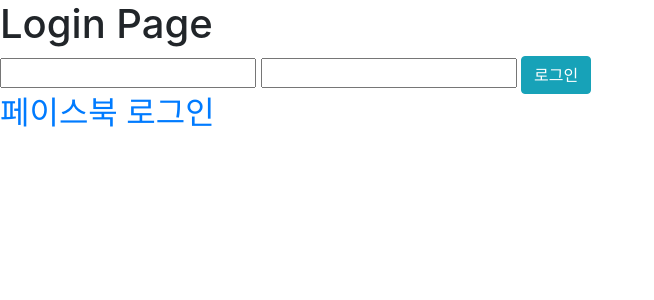
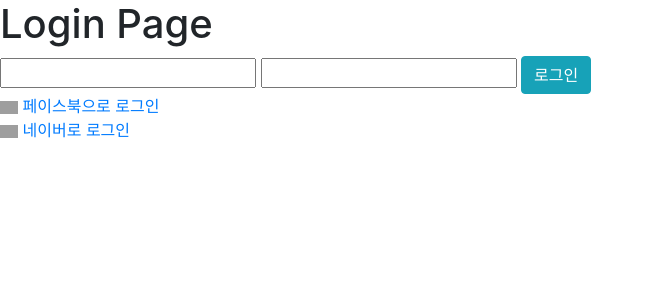
Before and after one commit to MRTOrganization/MyRealTrip_backend, a Django app: page /members/login/ in a window 1280 px wide. Shown: the part 56-356 px from the top of the page, without its empty margins (0-654 px from the left). Run offline with Django 3.2, Linux system fonts and the light colour scheme; parts of the project's set-up code (start-up, migrations or seed data) failed here and were passed over; some libraries are stand-ins or nearby versions; grey boxes are pictures that could not be loaded.

Commit message:
naver-login 로컬 성공

```diff
--- a/app/templates/members/login.html
+++ b/app/templates/members/login.html
@@ -10,8 +10,20 @@
             <input type="password" name="password">
             <button type="submit" class="btn btn-info">로그인</button>
         </form>
+    </div>
 
-        <h2><a href="{% provider_login_url 'facebook' method='oauth2' %}">페이스북 로그인</a></h2>
+    <div class="btn-wrap">
+        <a class="btn-new btn--type-outline btn--width-100 btn-sns" href="{% provider_login_url 'facebook' method='oauth2' %}">
+    <img class="icon" src="https://d2yoing0loi5gh.cloudfront.net/assets/kitty/setting/fb-logo@2x-2a65bc6ab97a894a1baeca5b714f4201eb991cfc6d955ef657f86de8e56f89d5.png" width="18">
+    <span>페이스북으로 로그인</span>
+        </a>
+    </div>
+
+    <div class="btn-wrap">
+        <a class="btn-new btn--type-outline btn--width-100 btn-sns" href="{% provider_login_url 'naver' method='oauth2' %}">
+    <img class="icon" src="https://d2yoing0loi5gh.cloudfront.net/assets/kitty/setting/naver-logo@2x-332865f7b796a02822378e0b61e6dcace93ae9a24abd810cd774a06b5fbcb0b5.png" width="18">
+    <span>네이버로 로그인</span>
+    </a>
     </div>
 
 {% endblock %}
```
